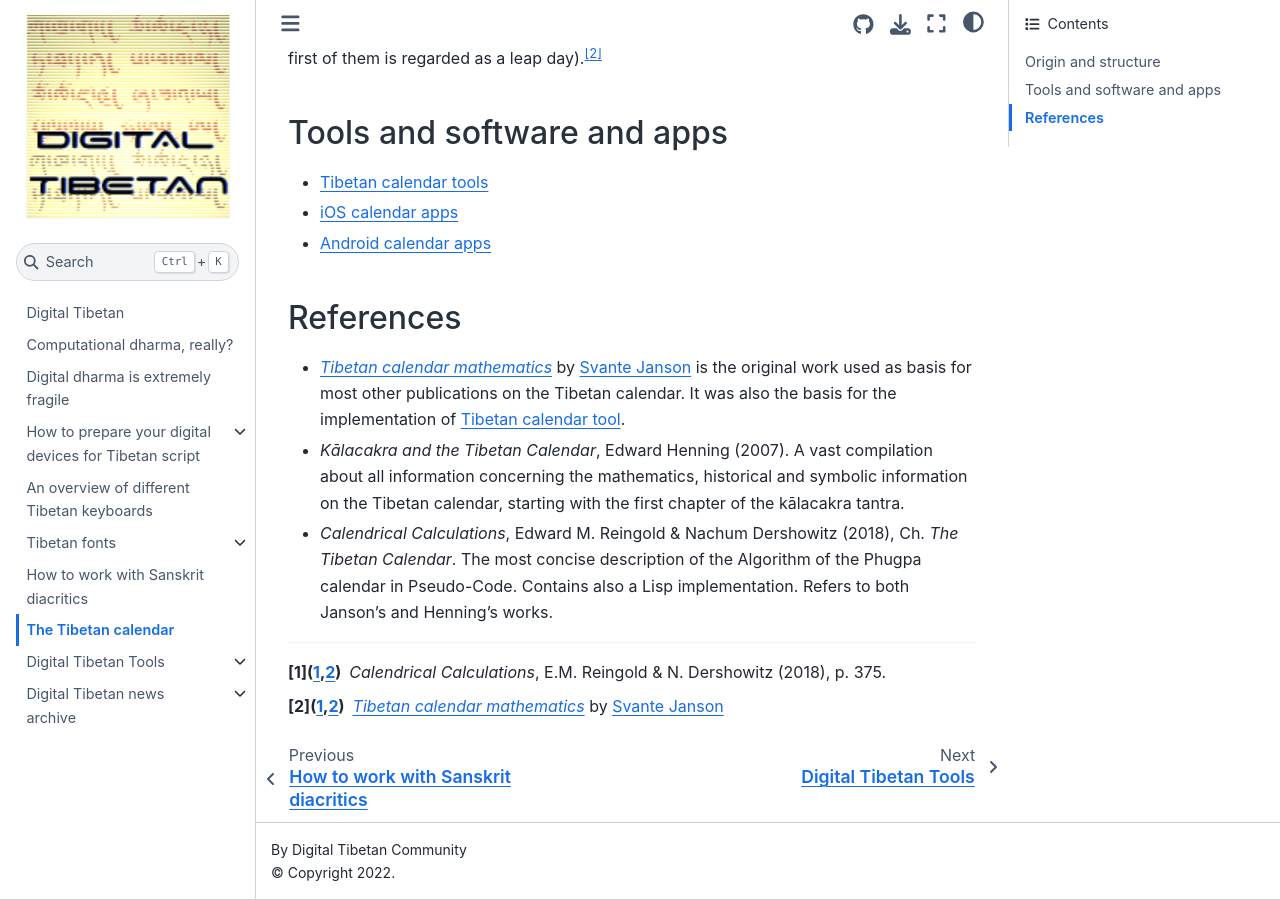
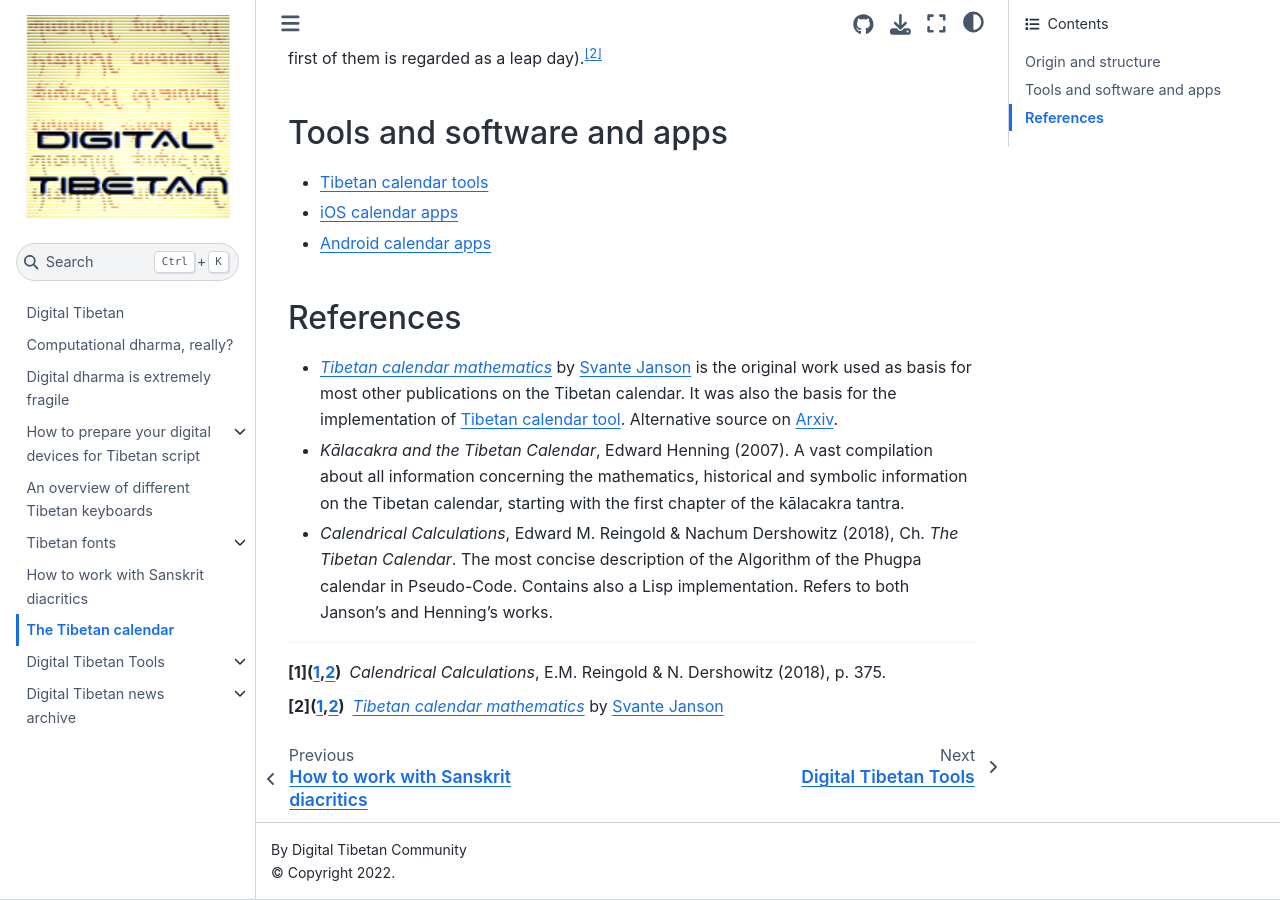
Before and after one commit to DigitalTibetan/DigitalTibetan, a Jupyter Book: the page built from docs/tibetan_calendar.md, in a window 1280 px wide and 900 px high, scrolled down 643 px. Built offline with Jupyter Book 1.0.4 settings and Sphinx 7.4.7 and the Sphinx Book theme 1.1.4, drawn with Linux system fonts in a browser that asks for light colours.

Commit message:
Sources and doc

```diff
--- a/docs/tibetan_calendar.md
+++ b/docs/tibetan_calendar.md
@@ -20,6 +20,6 @@ As in Indian calendars,[^1] months are lunar (from new moon to new moon) but num
 
 ## References
 
-- _[Tibetan calendar mathematics](http://www2.math.uu.se/~svante/papers/calendars/tibet.pdf)_ by [Svante Janson](https://katalog.uu.se/empInfo?id=XX2949) is the original work used as basis for most other publications on the Tibetan calendar. It was also the basis for the implementation of [Tibetan calendar tool](digital_tibetan_tools_calendar).
+- _[Tibetan calendar mathematics](http://www2.math.uu.se/~svante/papers/calendars/tibet.pdf)_ by [Svante Janson](https://katalog.uu.se/empInfo?id=XX2949) is the original work used as basis for most other publications on the Tibetan calendar. It was also the basis for the implementation of [Tibetan calendar tool](digital_tibetan_tools_calendar). Alternative source on [Arxiv](https://arxiv.org/abs/1401.6285).
 - _Kālacakra and the Tibetan Calendar_, Edward Henning (2007). A vast compilation about all information concerning the mathematics, historical and symbolic information on the Tibetan calendar, starting with the first chapter of the kālacakra tantra.
 - _Calendrical Calculations_, Edward M. Reingold & Nachum Dershowitz (2018), Ch. _The Tibetan Calendar_. The most concise description of the Algorithm of the Phugpa calendar in Pseudo-Code. Contains also a Lisp implementation. Refers to both Janson's and Henning's works.
```
Also changed, not shown: docs/computational_dharma.ipynb.
